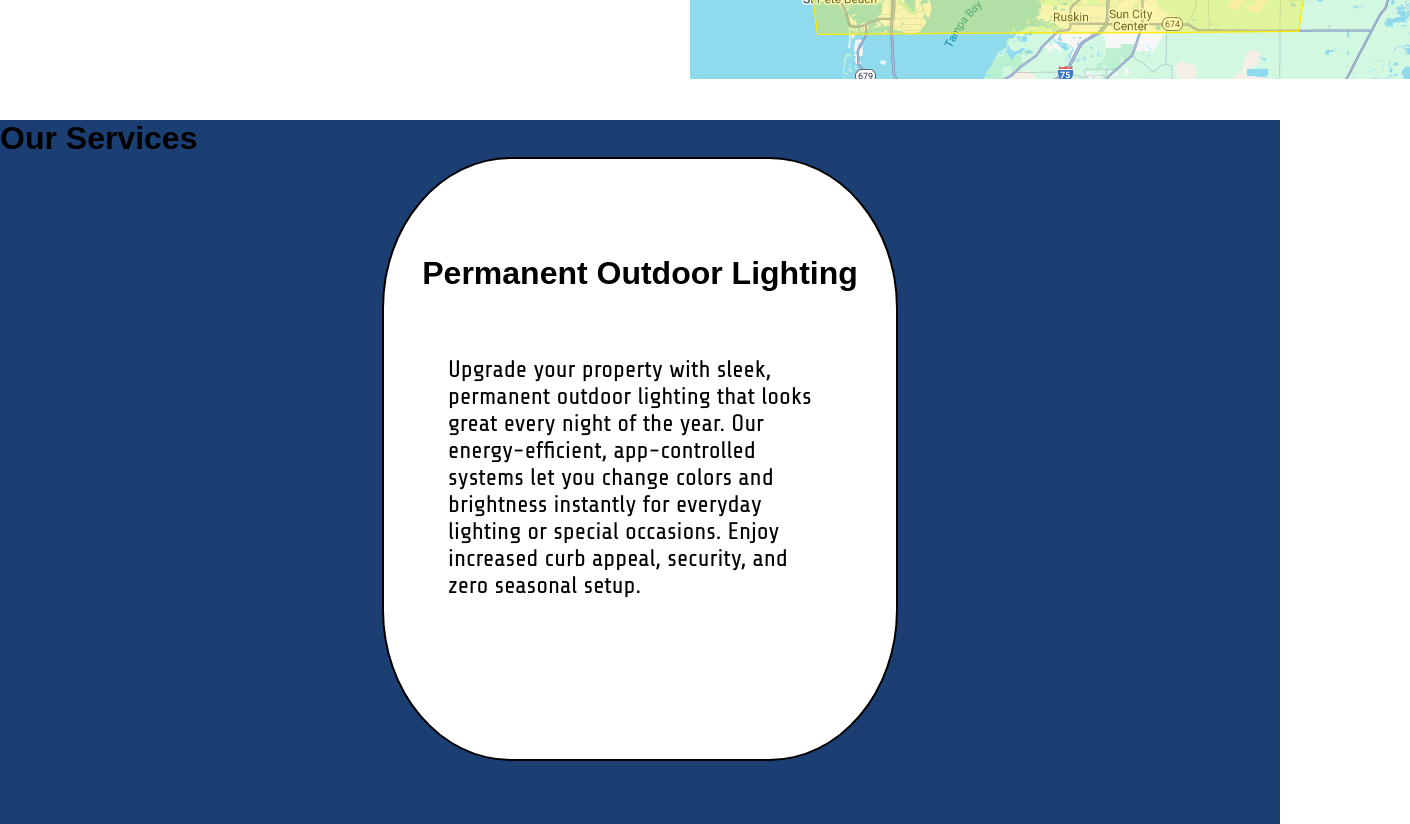
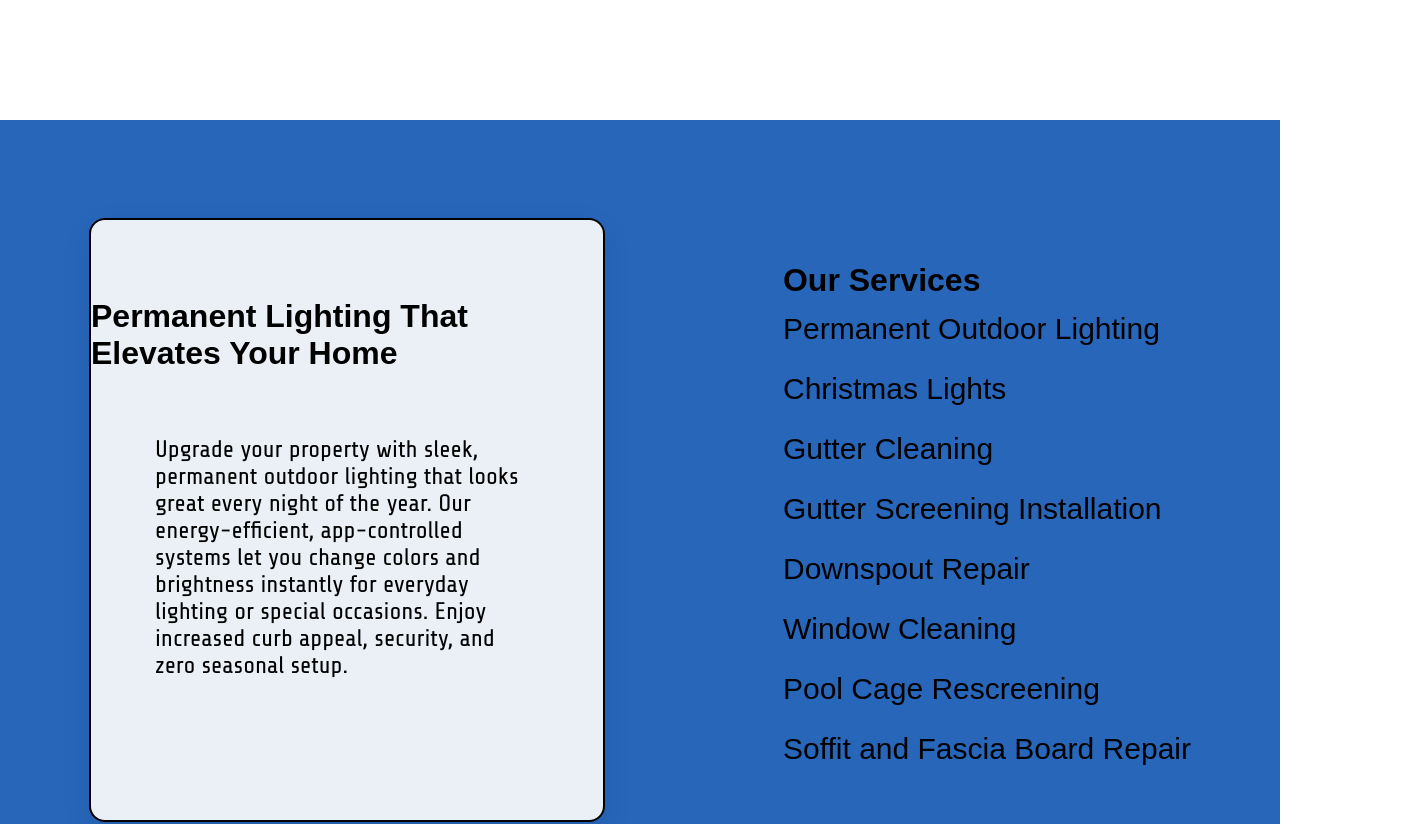
Before and after one commit to Patrick-Tomic/alphaenterprises, a React (Vite) app: page / in a window 1280 px wide. Shown: the part 1760-2584 px from the top of the page, 1410 px wide, since content can reach past the window. Built offline with nearby package versions, Linux system fonts and the light colour scheme; a web font is replaced by a local one.

Commit message:
services and adjustments

```diff
--- a/src/App.css
+++ b/src/App.css
@@ -15,9 +15,7 @@ nav{
    position: sticky;
    z-index: 50;;
 }
-#service{
-  border-radius: 25%;
-}
+
 a{
   text-decoration: none;
   color: black;
@@ -50,3 +48,16 @@ textarea{
   height: 5vh;
   border-radius: 15px;
 }
+li{
+  list-style-type:none;
+}
+#service{
+border-radius: 16px;
+box-shadow: 0 10px 30px rgba(0,0,0,0.08);
+}
+#serviceTag{
+  font-size:30px;
+}
+#serviceTag:hover{
+  color:white;
+}
--- a/src/App.tsx
+++ b/src/App.tsx
@@ -3,7 +3,7 @@ import './App.css'
 import logo from './assets/Alpha (2).png'
 import Hero from './assets/hero.jpg'
 import workArea from './assets/workarea.png'
-import MakeService from './components/makeService'
+
 import lighting from './assets/service.jpg'
 function App() {
   const [count, setCount] = useState(0)
@@ -11,58 +11,72 @@ function App() {
   const services = [
     {
       service:"Permanent Outdoor Lighting",
+      header:'Permanent Lighting That Elevates Your Home',
       description:"Upgrade your property with sleek, permanent outdoor lighting that looks great every night of the year. Our energy-efficient, app-controlled systems let you change colors and brightness instantly for everyday lighting or special occasions. Enjoy increased curb appeal, security, and zero seasonal setup.",
       image: lighting
     },
      {
       service:"Christmas Lights",
+      header:'Holiday Lighting, Professionally Installed',
       description:"Make your home or business shine this holiday season with professional Christmas light installation. We handle the design, installation, and takedown, so you can enjoy a festive display without the stress. Clean lines, bright lights, and hassle-free service guaranteed.",
       image: ''
     },
      {
       service:"Gutter Cleaning",
+      header:'Prevent Water Damage With Clean Gutters',
       description:"Protect your home from water damage with professional gutter cleaning. We remove leaves, debris, and buildup to keep water flowing properly and prevent costly repairs. Safe, thorough, and done right the first time.",
       image: ''
     },
      {
       service:"Gutter Screen Installation",
+      header:'Stop Clogs Before They Start',
       description:"Keep leaves and debris out while water flows freely with professionally installed gutter screens. Our durable systems reduce clogs, maintenance, and overflow, helping protect your roof and foundation. A smart, long-term solution for hassle-free gutters.",
       image: ''
     },
      {
       service:"Downspout Repair",
+      header:'Proper Drainage Starts at the Downspout',
       description:"Ensure proper drainage with reliable downspout repair and replacement. We fix leaks, blockages, and poor water flow to direct rainwater safely away from your home. Prevent foundation damage and keep your gutters working efficiently.",
       image: ''
     },
      {
       service:"Window Cleaning",
+      header:'Clear Windows. Brighter Home.',
       description:"Enjoy crystal-clear windows with professional window cleaning services. We safely remove dirt, streaks, and buildup to brighten your home or business. Clean windows that enhance your view and boost curb appeal.",
       image: ''
     },
      {
       service:"Pool Cage Rescreening",
+      header:'Keep Bugs Out. Keep the Breeze In.',
       description:"Restore your pool enclosure with professional rescreening services. We replace damaged or torn screens to keep insects out while maintaining airflow and visibility. Durable materials, clean workmanship, and a refreshed look for your pool area.",
       image: ''
     },
      {
       service:"Soffit and Fascia Board Repair",
+      header:'Stop Water Damage at the Roof Edge',
       description:"Protect your roofline with professional soffit and fascia board repair. We fix rot, damage, and wear to prevent moisture intrusion and pest issues. Strong, clean repairs that restore both function and curb appeal.",
       image: ''
     }
   ]
+
+   const [header,setHeader] = useState(services[0].header)
+ const [description, setDescription] = useState(services[0].description)
       useEffect(() => {
+        let count = 1
+
+        setInterval(() => {
+          if(count > 7) {
+            count = 0
+          }
+          setDescription(services[count].description)
+          setHeader(services[count].header)
+
+          count++
+        }, 10000)
+
+
 
       }, [])
-    const children: any = services.forEach((service) => {
-      console.log(service)
-      return(
-      <MakeService service={service.service} description={service.description} image={service.image}></MakeService>
-      )
-    }
-
-
-          )
-      console.log(children)
   return (
     <>
     <nav className=' flex bg-[#FFFFFF] justify-around items-center sticky h-[10vh] top-0 z-50'>
@@ -108,14 +122,35 @@ function App() {
           brings professionalism and a personal touch to every project—big or small.
       </p>
    </div>
-   <img src={workArea} alt="" />
+   <img className='w-[35vw]' src={workArea} alt="" />
     </div>
-    <div id='services' className='bg-[#1B3F73] h-screen'>
-    <h1>
+    <div id='services' className='bg-[#2866BA] h-screen flex items-center justify-around'>
+
+    <div >
+
+    <div id="service" className="flex bg-[#EAF0F6] flex-col w-[40vw] h-[75vh] border-2 justify-center items-center">
+        <h1>
+            {header}
+        </h1>
+        <p className="text-[24px] p-[5vw]">
+            {description}
+        </p>
+    </div>
+    </div>
+    <div className='flex flex-col'>
+       <h1>
       Our Services
     </h1>
-    <div className='flex justify-around'>
-  <MakeService service={services[0].service} description={services[0].description} image={services[0].image}></MakeService>
+    <ul className=' h-[60vh] flex flex-col justify-around text-[20px]'>
+        <li> <a id='serviceTag' href="#a">Permanent Outdoor Lighting</a></li>
+        <li> <a id='serviceTag' href="#b">Christmas Lights</a></li>
+        <li> <a id='serviceTag' href="#c">Gutter Cleaning</a></li>
+        <li> <a id='serviceTag' href="#d">Gutter Screening Installation</a></li>
+        <li> <a id='serviceTag' href="#e">Downspout Repair</a></li>
+        <li> <a id='serviceTag' href="#f">Window Cleaning</a></li>
+        <li> <a id='serviceTag' href="#g">Pool Cage Rescreening</a></li>
+        <li> <a id='serviceTag' href="#h">Soffit and Fascia Board Repair</a></li>
+        </ul>
     </div>
     </div>
     <div className='flex flex-col justify-around items-center' id='formDiv'>
--- a/src/components/makeService.tsx
+++ b/src/components/makeService.tsx
@@ -1,9 +1,9 @@
-export default function MakeService(props:{service: any, description: any, image: any}){
+export default function MakeService(props:{service: any,header:any, description: any, image: any}){
 return(
     <>
-    <div id="service" className="flex bg-[#ffffff] flex-col w-[40vw] h-[75vh] border-2 justify-center items-center">
+    <div id="service" className="flex bg-[#EAF0F6] flex-col w-[40vw] h-[75vh] border-2 justify-center items-center">
         <h1>
-            {props.service}
+            {props.header}
         </h1>
         <p className="text-[24px] p-[5vw]">
             {props.description}
```
